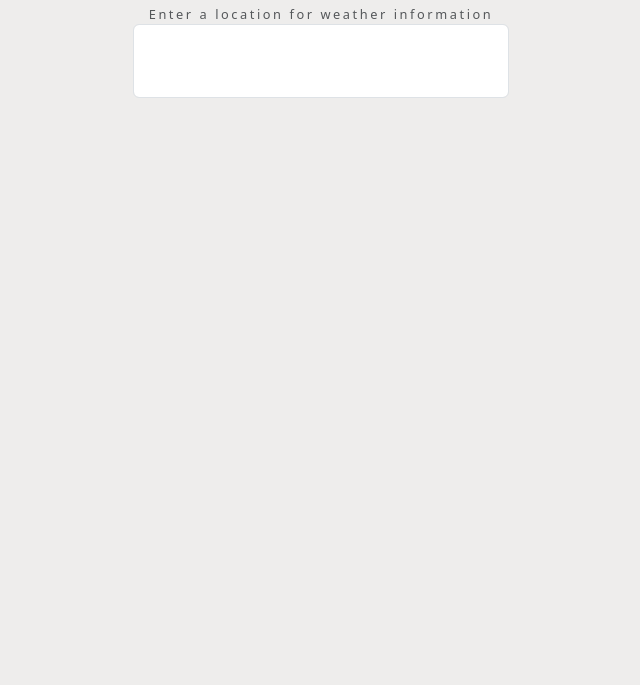
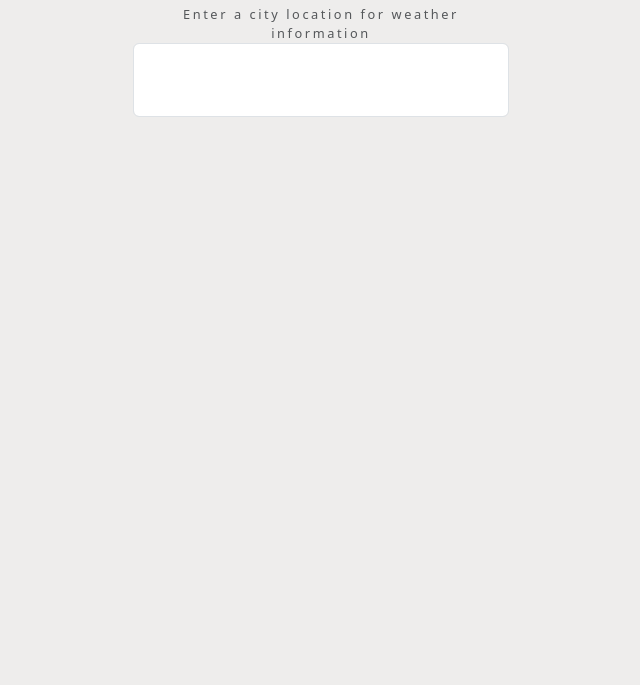
Before and after one commit to joseph-plaizier/weather-app, a plain HTML site: page index.html in a window 1280 px wide. Shown: the part 115-800 px from the top of the page, without its empty margins (319-959 px from the left). Drawn offline with nearby package versions, Linux system fonts and the light colour scheme.

Commit message:
update instructions for users

```diff
--- a/index.html
+++ b/index.html
@@ -13,7 +13,7 @@
         <h1 class="text-muted text-center my-4">My Weather App</h1>
 
         <form class="change-location my-4 text-center text-muted">
-            <label for="city">Enter a location for weather information</label>
+            <label for="city">Enter a city location for weather information</label>
             <input type="text" name="city" class="form-control p-4">
         </form>
 
```
